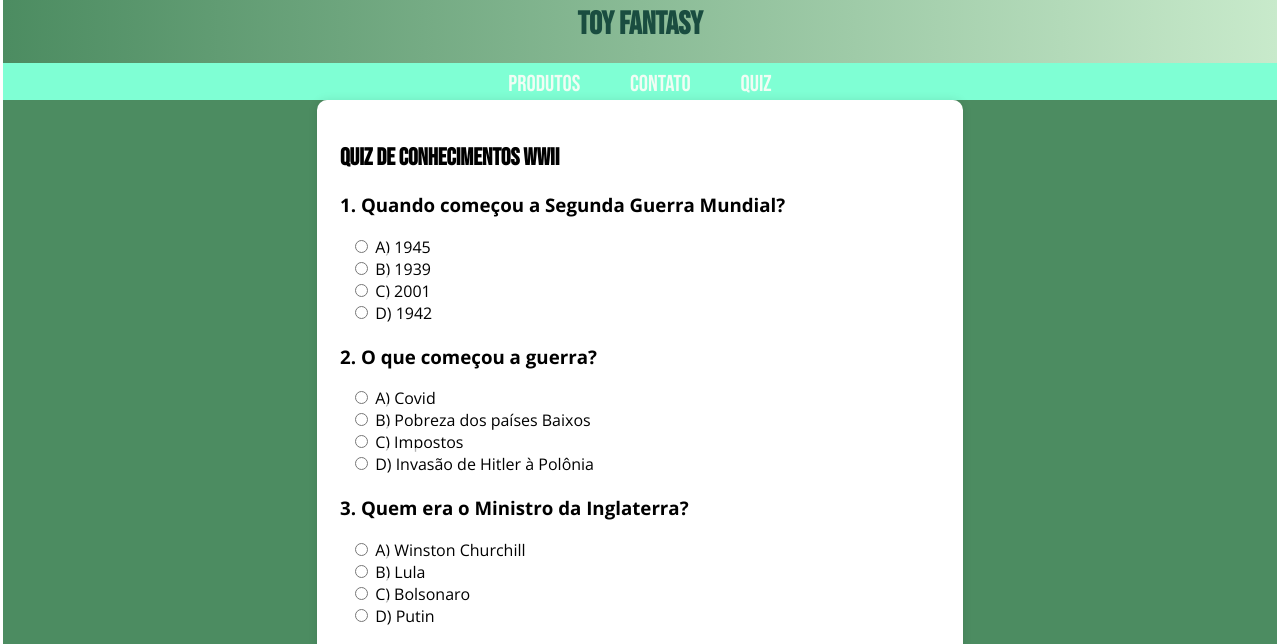
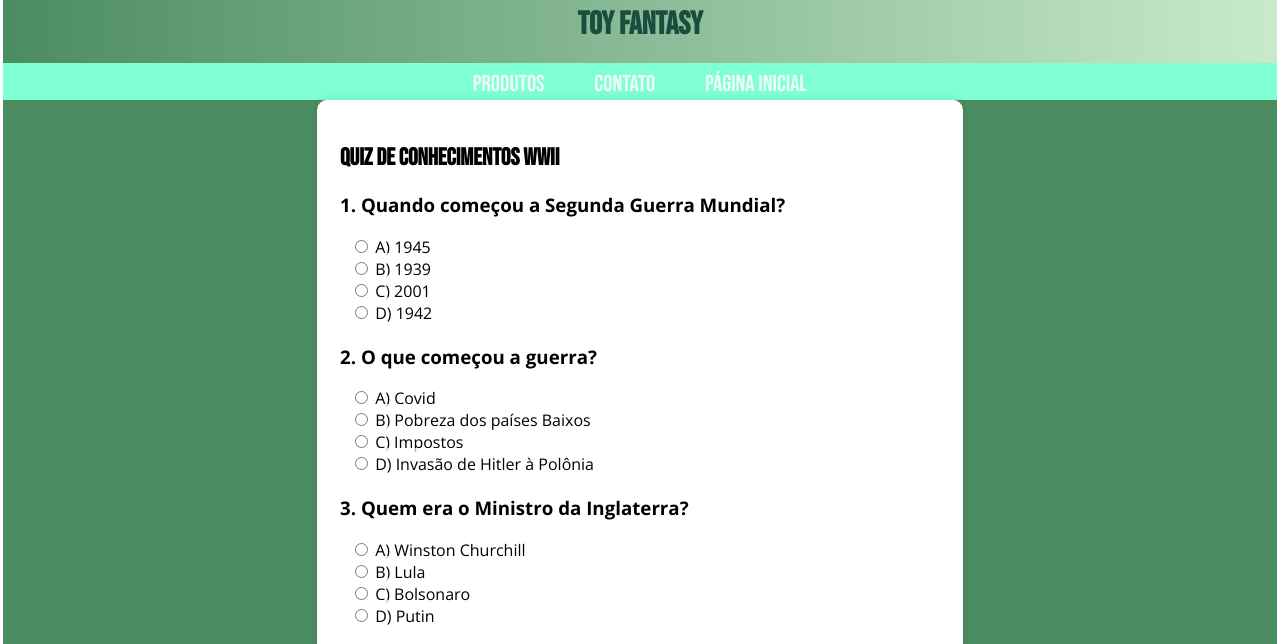
Before and after one commit to WillerT9/siteCompleto, a plain HTML site: page quiz.html in a window 1280 px wide. Shown: the part 154-798 px from the top of the page. Drawn offline with nearby package versions, Linux system fonts and the light colour scheme.

Commit message:
laralinda

```diff
--- a/quiz.html
+++ b/quiz.html
@@ -15,7 +15,7 @@
     <nav class="nav">
         <a class="button1" href="produtos.html" target="_self">Produtos</a>
         <a class="button1" href="contato.html" target="_self">Contato</a>
-        <a class="button1" href="quiz.html" target="_self">Quiz</a>
+        <a class="button1" href="index.html" target="_self">Página Inicial</a>
     </nav>
    <main class="fundo">
         <section class="quiz-section">
```
